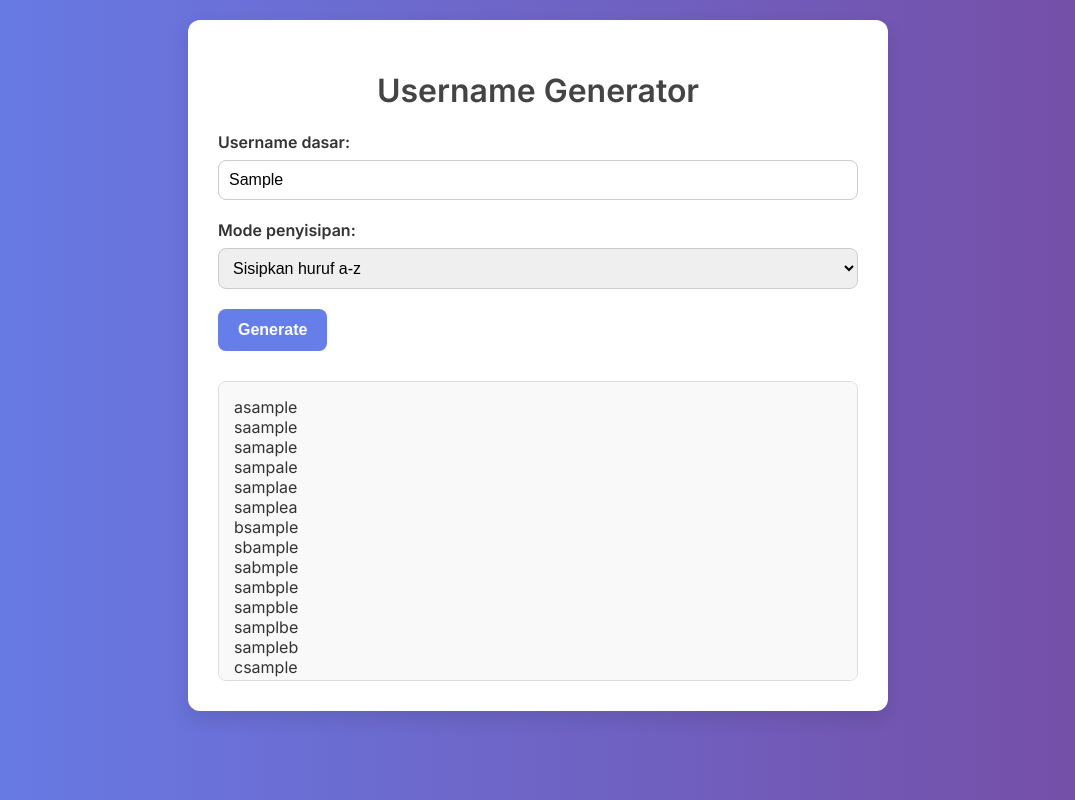
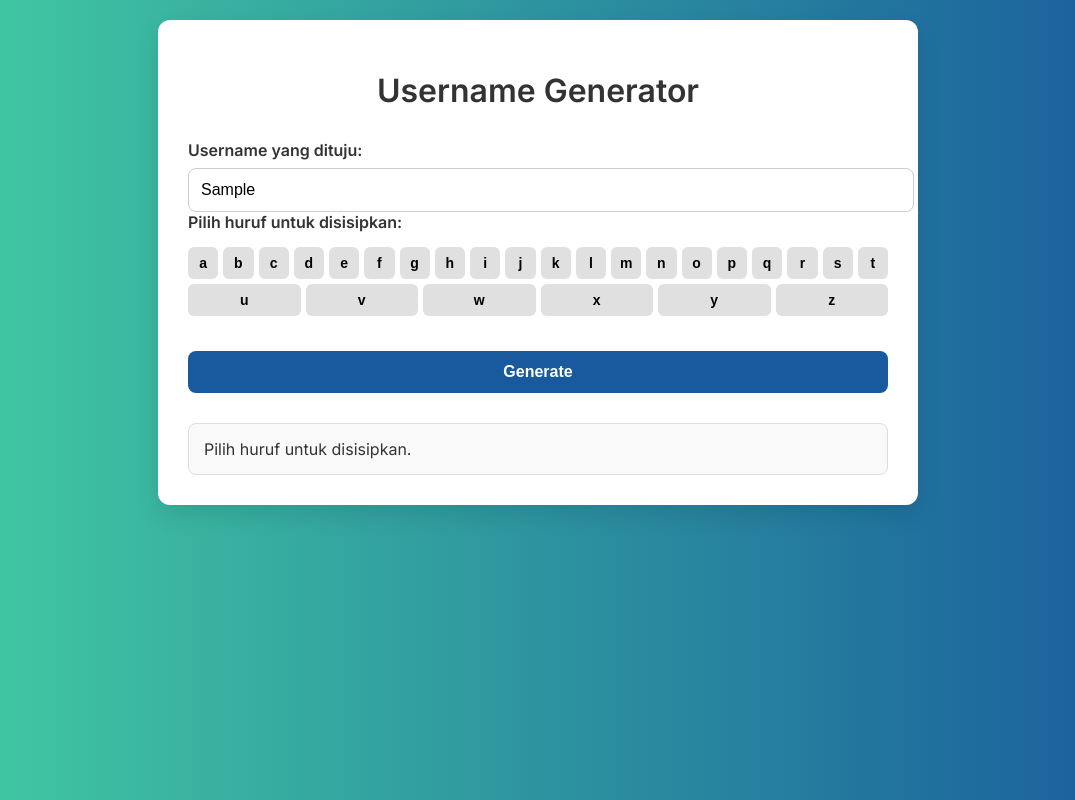
Before and after one commit to anoneweb/useryayname, a plain HTML site: page index.html in a window 1280 px wide. Both pictures are taken after typing "Sample" into the empty fields and a click on the button "Generate". Shown: the whole page, without its empty margins (102-1177 px from the left). Drawn offline with Linux system fonts and the light colour scheme.

Commit message:
index.html

```diff
--- a/index.html
+++ b/index.html
@@ -6,54 +6,73 @@
   <title>Username Generator</title>
   <link href="https://fonts.googleapis.com/css2?family=Inter:wght@400;600&display=swap" rel="stylesheet">
   <style>
-    * {
-      box-sizing: border-box;
-    }
     body {
       font-family: 'Inter', sans-serif;
-      background: linear-gradient(to right, #667eea, #764ba2);
+      background: linear-gradient(to right, #43cea2, #185a9d);
       color: #333;
       margin: 0;
       padding: 20px;
     }
     .container {
       max-width: 700px;
-      margin: 0 auto;
+      margin: auto;
       background: #fff;
       padding: 30px;
       border-radius: 12px;
-      box-shadow: 0 8px 20px rgba(0,0,0,0.1);
+      box-shadow: 0 10px 25px rgba(0,0,0,0.1);
     }
     h1 {
       text-align: center;
-      color: #444;
+      margin-bottom: 30px;
     }
     label {
       font-weight: 600;
       display: block;
-      margin-top: 20px;
       margin-bottom: 8px;
     }
-    input[type="text"], select {
+    input[type="text"] {
       width: 100%;
-      padding: 10px;
+      padding: 12px;
       font-size: 16px;
       border-radius: 8px;
       border: 1px solid #ccc;
     }
-    button {
+    .alphabet-buttons {
+      display: flex;
+      flex-wrap: wrap;
+      gap: 5px;
+      margin-top: 15px;
+      margin-bottom: 15px;
+    }
+    .alphabet-buttons button {
+      flex: 1 0 30px;
+      padding: 8px;
+      font-size: 14px;
+      font-weight: bold;
+      border-radius: 6px;
+      border: none;
+      background-color: #e0e0e0;
+      cursor: pointer;
+      transition: 0.3s;
+    }
+    .alphabet-buttons button.active {
+      background-color: #43cea2;
+      color: #fff;
+    }
+    button.generate {
       margin-top: 20px;
       padding: 12px 20px;
-      background-color: #667eea;
+      background-color: #185a9d;
       color: white;
       font-weight: 600;
       border: none;
       border-radius: 8px;
       cursor: pointer;
       font-size: 16px;
+      width: 100%;
     }
-    button:hover {
-      background-color: #5a67d8;
+    button.generate:hover {
+      background-color: #15457b;
     }
     #results {
       margin-top: 30px;
@@ -65,9 +84,6 @@
       white-space: pre-wrap;
       border: 1px solid #ddd;
     }
-    .hidden {
-      display: none;
-    }
   </style>
 </head>
 <body>
@@ -75,40 +91,39 @@
   <div class="container">
     <h1>Username Generator</h1>
 
-    <label for="baseWord">Username dasar:</label>
-    <input type="text" id="baseWord" placeholder="misal: cantik" />
+    <label for="baseWord">Username yang dituju:</label>
+    <input type="text" id="baseWord" placeholder="contoh: cantik" />
 
-    <label for="mode">Mode penyisipan:</label>
-    <select id="mode" onchange="toggleCustomInput()">
-      <option value="alphabet">Sisipkan huruf a-z</option>
-      <option value="custom">Sisipkan kata custom</option>
-    </select>
-
-    <div id="customWordContainer" class="hidden">
-      <label for="customWord">Kata yang ingin disisipkan:</label>
-      <input type="text" id="customWord" placeholder="misal: _xx_" />
+    <label>Pilih huruf untuk disisipkan:</label>
+    <div class="alphabet-buttons" id="alphabetButtons">
+      <!-- tombol A-Z akan dimuat lewat JS -->
     </div>
 
-    <button onclick="generateUsernames()">Generate</button>
+    <button class="generate" onclick="generateUsernames()">Generate</button>
 
     <div id="results"></div>
   </div>
 
   <script>
-    function toggleCustomInput() {
-      const mode = document.getElementById("mode").value;
-      const customInput = document.getElementById("customWordContainer");
-      if (mode === "custom") {
-        customInput.classList.remove("hidden");
-      } else {
-        customInput.classList.add("hidden");
-      }
-    }
+    // Render tombol A-Z
+    const alphabet = 'abcdefghijklmnopqrstuvwxyz'.split('');
+    const container = document.getElementById('alphabetButtons');
+    let selectedLetter = null;
+
+    alphabet.forEach(letter => {
+      const btn = document.createElement('button');
+      btn.textContent = letter;
+      btn.onclick = () => {
+        // Toggle active button
+        document.querySelectorAll('.alphabet-buttons button').forEach(b => b.classList.remove('active'));
+        btn.classList.add('active');
+        selectedLetter = letter;
+      };
+      container.appendChild(btn);
+    });
 
     function generateUsernames() {
       const base = document.getElementById("baseWord").value.trim().toLowerCase();
-      const mode = document.getElementById("mode").value;
-      const customWord = document.getElementById("customWord").value.trim();
       const results = new Set();
 
       if (!base) {
@@ -116,26 +131,18 @@
         return;
       }
 
-      let insertItems = [];
-
-      if (mode === "alphabet") {
-        insertItems = "abcdefghijklmnopqrstuvwxyz".split("");
-      } else if (mode === "custom") {
-        if (!customWord) {
-          document.getElementById("results").innerText = "Masukkan kata custom untuk disisipkan.";
-          return;
-        }
-        insertItems = [customWord];
+      if (!selectedLetter) {
+        document.getElementById("results").innerText = "Pilih huruf untuk disisipkan.";
+        return;
       }
 
-      for (let item of insertItems) {
-        for (let i = 0; i <= base.length; i++) {
-          const newWord = base.slice(0, i) + item + base.slice(i);
-          results.add(newWord);
-        }
+      // Sisipkan huruf di setiap posisi (termasuk awal dan akhir)
+      for (let i = 0; i <= base.length; i++) {
+        const newUsername = '@' + base.slice(0, i) + selectedLetter + base.slice(i);
+        results.add(newUsername);
       }
 
-      document.getElementById("results").innerText = Array.from(results).join("\n");
+      document.getElementById("results").innerText = Array.from(results).join('\n');
     }
   </script>
 
```
